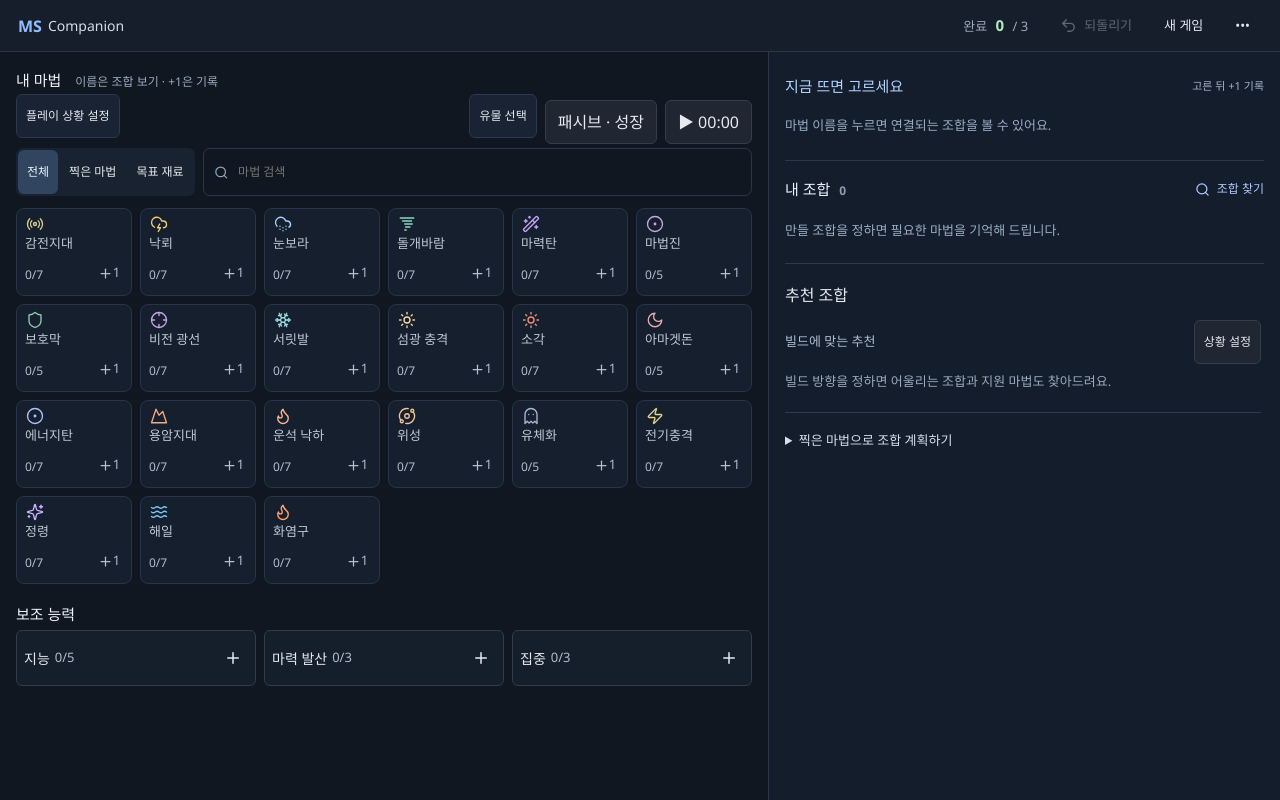
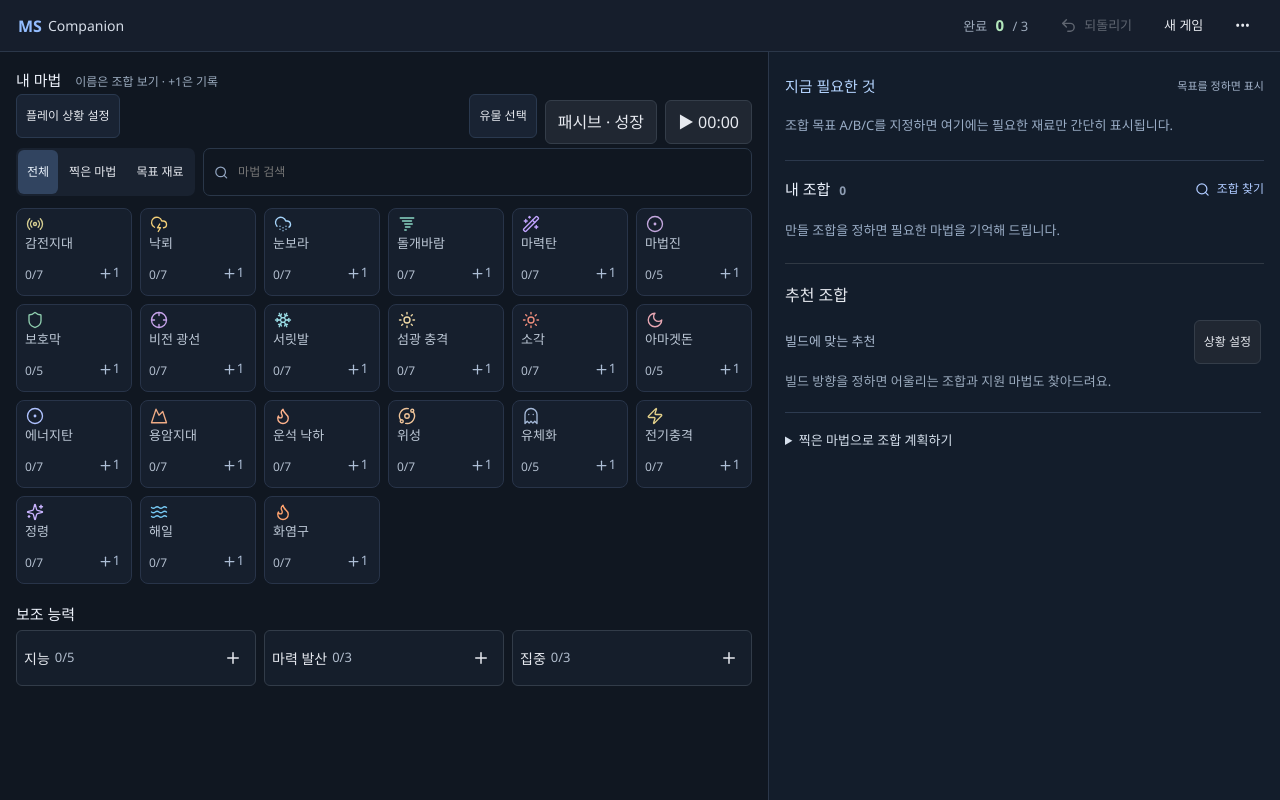
Before and after one commit to vividhyeok/msskilltree, a React (Vite) app: page / in a window 1280 px wide. Built offline with nearby package versions, Linux system fonts and the light colour scheme.

Commit message:
Make live needs concise and self-explanatory

```diff
--- a/src/features/game-mode/PickList.tsx
+++ b/src/features/game-mode/PickList.tsx
@@ -1,6 +1,7 @@
-import { Plus } from "lucide-react";
+import { CircleHelp, Plus } from "lucide-react";
 import { magicById, comboById } from "../../data";
 import { evaluateCombination, type Run } from "../../engine";
+import { participantRoleHelp } from "../../help";
 import { type NeededMagic, targetBadge } from "./selectors";
 import { MagicSymbol } from "../../components/MagicSymbol";
 import { TargetBadge } from "../../components/GameState";
@@ -22,6 +23,7 @@ export function PickList({
   const active = needed.filter(
     (n) => !["ready", "consumed", "blocked"].includes(n.state),
   );
+  const visible = active.slice(0, 6);
   const ready = run.pinned.some(
     (id) => evaluateCombination(comboById[id], run).status === "READY",
   );
@@ -29,24 +31,30 @@ export function PickList({
     (id) => evaluateCombination(comboById[id], run).status === "BLOCKED",
   );
   return (
-    <section className="need-section" aria-label="지금 필요한 마법">
+    <section className="need-section" aria-label="현재 목표에 필요한 선택">
       <div className="section-heading">
-        <h2>지금 뜨면 고르세요</h2>
-        <span>고른 뒤 +1 기록</span>
+        <h2>지금 필요한 것</h2>
+        <span>{run.pinned.length ? "목표 조합 기준 · +1로 기록" : "목표를 정하면 표시"}</span>
       </div>
       {!active.length && (
         <p className="pick-empty">
           {ready
-            ? "✓ 재료가 모였어요. 아래에서 조합을 완료하세요."
+            ? "✓ 재료가 모였어요. 아래 목표에서 조합을 완료하세요."
             : blocked
               ? "목표 조합이 막혔어요. 내 조합을 펼쳐 이유를 확인하세요."
               : run.pinned.length
-                ? "남은 재료 없음 · 내 조합 상태를 확인하세요."
-                : "마법 이름을 누르면 연결되는 조합을 볼 수 있어요."}
+                ? "현재 목표에 더 기록할 재료가 없습니다."
+                : "조합 목표 A/B/C를 지정하면 여기에는 필요한 재료만 간단히 표시됩니다."}
         </p>
       )}
       <div className="pick-grid">
-        {active.map((n) => (
+        {visible.map((n) => {
+          const role = participantRoleHelp(n.role);
+          const targets = n.targetCombinationIds
+            .map((id) => `${targetBadge(run, id)} ${comboById[id]?.nameKo ?? id}`)
+            .join(", ");
+          const help = `${role.description}${targets ? ` 목표: ${targets}.` : ""}`;
+          return (
             <div
               className={`need-row ${n.state}`}
               key={n.key}
@@ -55,7 +63,9 @@ export function PickList({
             >
               <button
                 className="need-inspect"
-              aria-label={`${n.name} 필요 특성 확인`}
+                aria-label={`${n.name} 필요 조건 확인`}
+                aria-description={help}
+                title={help}
                 onClick={() => onFocus(n.magicId)}
               >
                 <MagicSymbol id={n.magicId} />
@@ -71,6 +81,10 @@ export function PickList({
                       ? `${n.requiredTraitName}${magicById[n.magicId]?.traitStages.length > 1 ? ` · Lv.${n.traitStage}` : ""}`
                       : `Lv.${n.requiredLevel}까지`}
                   </span>
+                  <span className={`need-role ${n.role}`}>{role.label}</span>
+                </span>
+                <span className="need-help" aria-hidden="true">
+                  <CircleHelp size={14} />
                 </span>
                 <span className="need-badges">
                   {n.targetCombinationIds.map((id) => (
@@ -96,8 +110,12 @@ export function PickList({
                 )}
               </button>
             </div>
-        ))}
+          );
+        })}
       </div>
+      {active.length > visible.length && (
+        <p className="need-more">외 {active.length - visible.length}개 · 목표 상세에서 확인</p>
+      )}
     </section>
   );
 }
```
Lines whose indentation alone changed are shown as unchanged.
